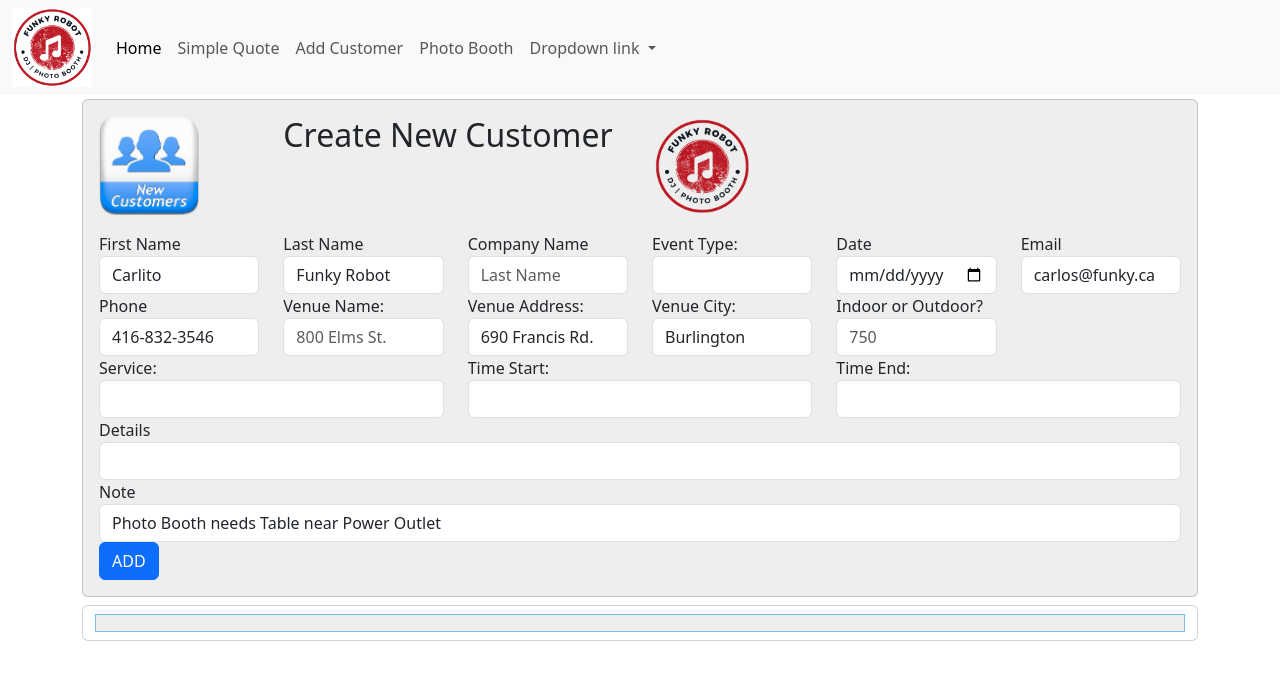
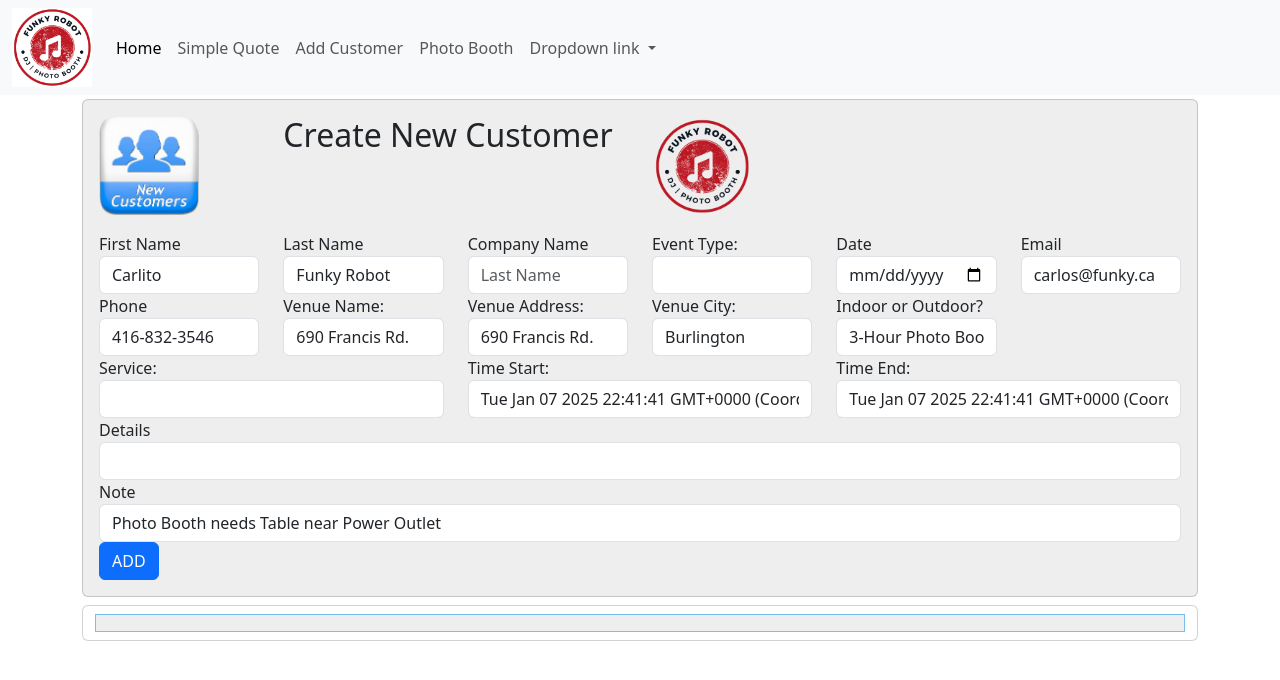
Before and after one commit to FunkyRobot73/invoice-pdf, an Angular app: page /addcustomer in a window 1280 px wide. Shown: the top 680 px of the page. Built offline with nearby package versions, Linux system fonts and the light colour scheme.

Commit message:
adding form & component DB customer models

```diff
--- a/src/app/cust/add-customer/add-customer.component.html
+++ b/src/app/cust/add-customer/add-customer.component.html
@@ -54,16 +54,16 @@
      </div>
      <div class="col-md-2">
         <label>Venue Name:</label>
-       <input class="form-control" [(ngModel)]="newVenueAddress" placeholder="800 Elms St.">
+       <input class="form-control" [(ngModel)]="newVenueName" placeholder="800 Elms St.">
      </div>
      <div class="col-md-2">
         <label>Venue Address:</label>
-       <input class="form-control" [(ngModel)]="newAddress" placeholder="800 Elms St.">
+       <input class="form-control" [(ngModel)]="newVenueAddress" placeholder="800 Elms St.">
      </div>
 
      <div class="col-md-2">
         <label>Venue City:</label>
-       <input class="form-control" [(ngModel)]="newCity" placeholder="Burlington, Ontario">
+       <input class="form-control" [(ngModel)]="newVenueCity" placeholder="Burlington, Ontario">
      </div>
      <div class="col-md-2">
         <label>Indoor or Outdoor?</label>
--- a/src/app/cust/add-customer/add-customer.component.ts
+++ b/src/app/cust/add-customer/add-customer.component.ts
@@ -5,6 +5,7 @@ import { DataService } from '../../data.service';
 import { Customer } from '../../models/customer';
 import { FormsModule } from '@angular/forms';
 import { NgFor } from '@angular/common';
+import { Timestamp } from 'rxjs';
 
 @Component({
   selector: 'app-add-customer',
@@ -14,25 +15,31 @@ import { NgFor } from '@angular/common';
 })
 export class AddCustomerComponent implements OnInit {
 
-  defaultText = "Carlos";
-  // newAppointmentTitle : any = "";
+  customers: Customer[] = [];
   newfName : any = "Carlito";
-  // newAppointmentDate : Date = new Date();
   newlName : any = "Funky Robot";
-  // appointments: Appointment[] = [];
+  newCompany: string = "";
+  newEvent: string = "";
+  newDate: Date = new Date();
   newEmail : any ="carlos@funky.ca";
-  newDate: Date = new Date();
-  customers: Customer[] = [];
   newPhone: string = "416-832-3546";
-  newAddress: string = "690 Francis Rd.";
-  newCity: string = "Burlington";
-  newNote: string = "Photo Booth needs Table near Power Outlet"
+  newVenueName: string = "690 Francis Rd.";
+  newVenueAddress: string = "690 Francis Rd.";
+  newVenueCity: string = "Burlington";
+  newIndoor: string = "3-Hour Photo Booth (Gold Package)";
   newService: string = "3-Hour Photo Booth (Gold Package)";
+  newTimeStart: Date = new Date();
+  newTimeEnd: Date = new Date();
+  newStatus: string = "";
+  newPayment: number = 0;
+  newBalance: number = 0;
   newDetails01: string = "";
   newDetails02: string = "";
   newDetails03: string = "";
   newDetails04: string = "";
+  newNote: string = "Photo Booth needs Table near Power Outlet"
   newQuoteOrInvoice: string = "";
+
   newCost: number = 750;
 
   dataService = inject(DataService)
```
